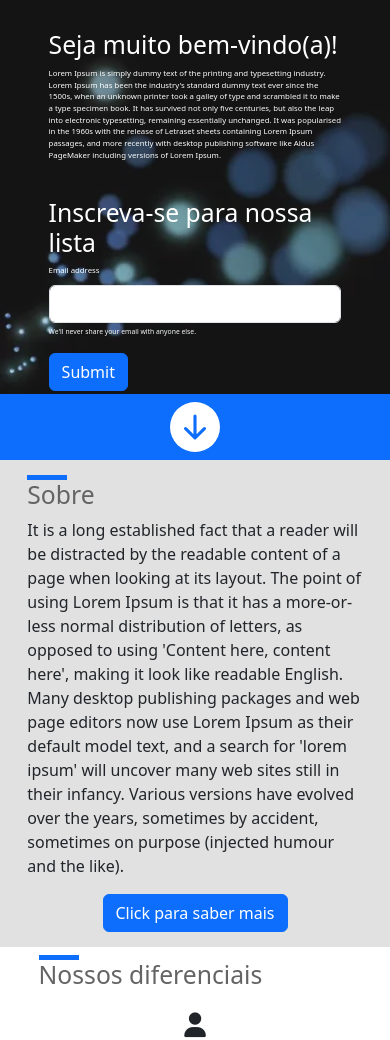
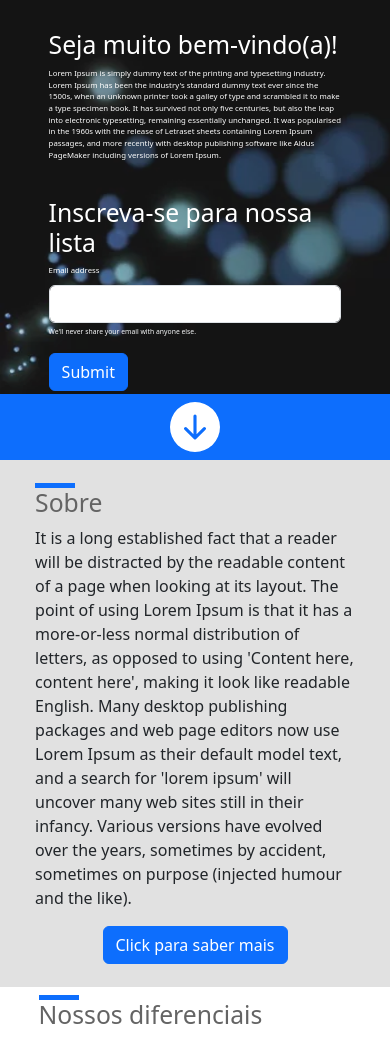
Before and after one commit to pedrodabahia/projeto_bootstrap, a plain HTML site: page index.html in a window 390 px wide. Shown: the part 63-1103 px from the top of the page. Drawn offline with nearby package versions, Linux system fonts and the light colour scheme.

Commit message:
Atualizar o style.css

```diff
--- a/style.css
+++ b/style.css
@@ -145,7 +145,7 @@ section.rodapé{
     }
     section.sobre .container{
         width: 90%;
-        padding: 2%;
+        padding: 4%;
     }
     section.bg-top .fix-zindex .row .texto-bg .col-md-6{
         width: 80%;
```
